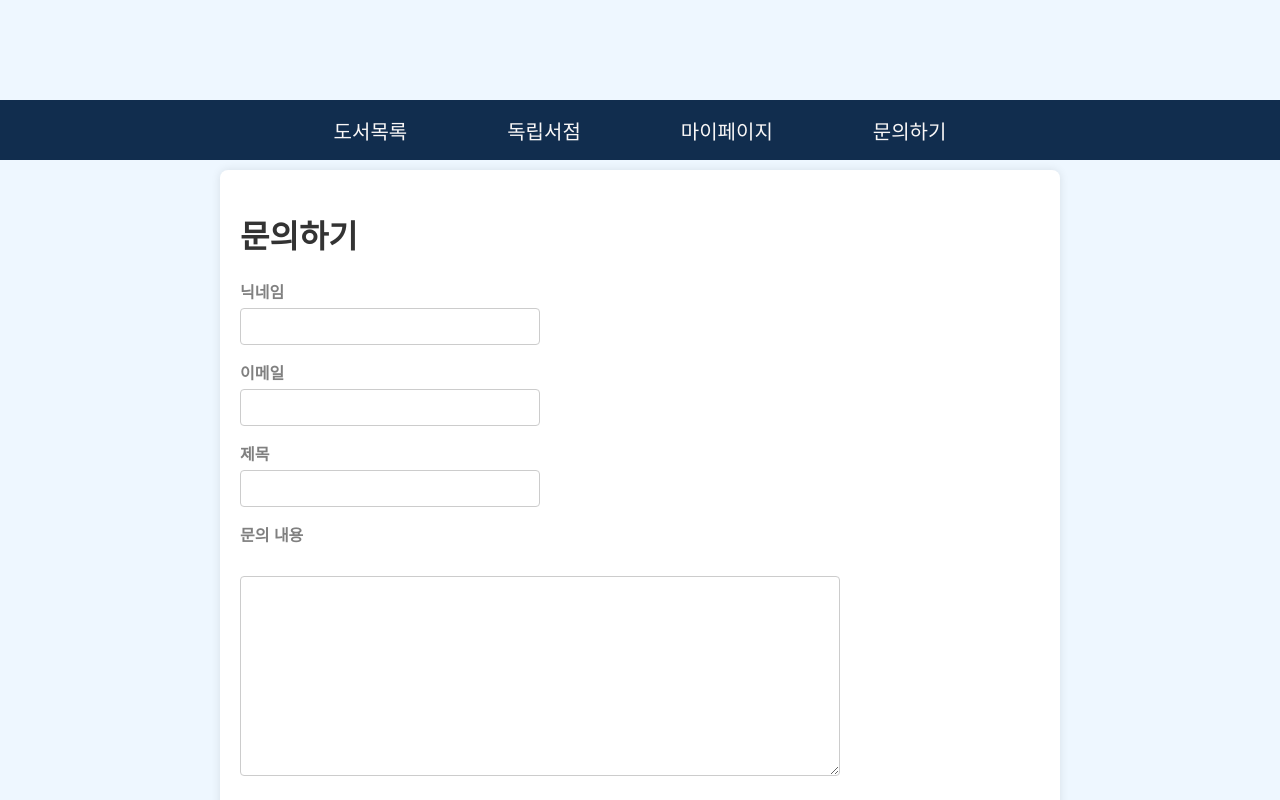
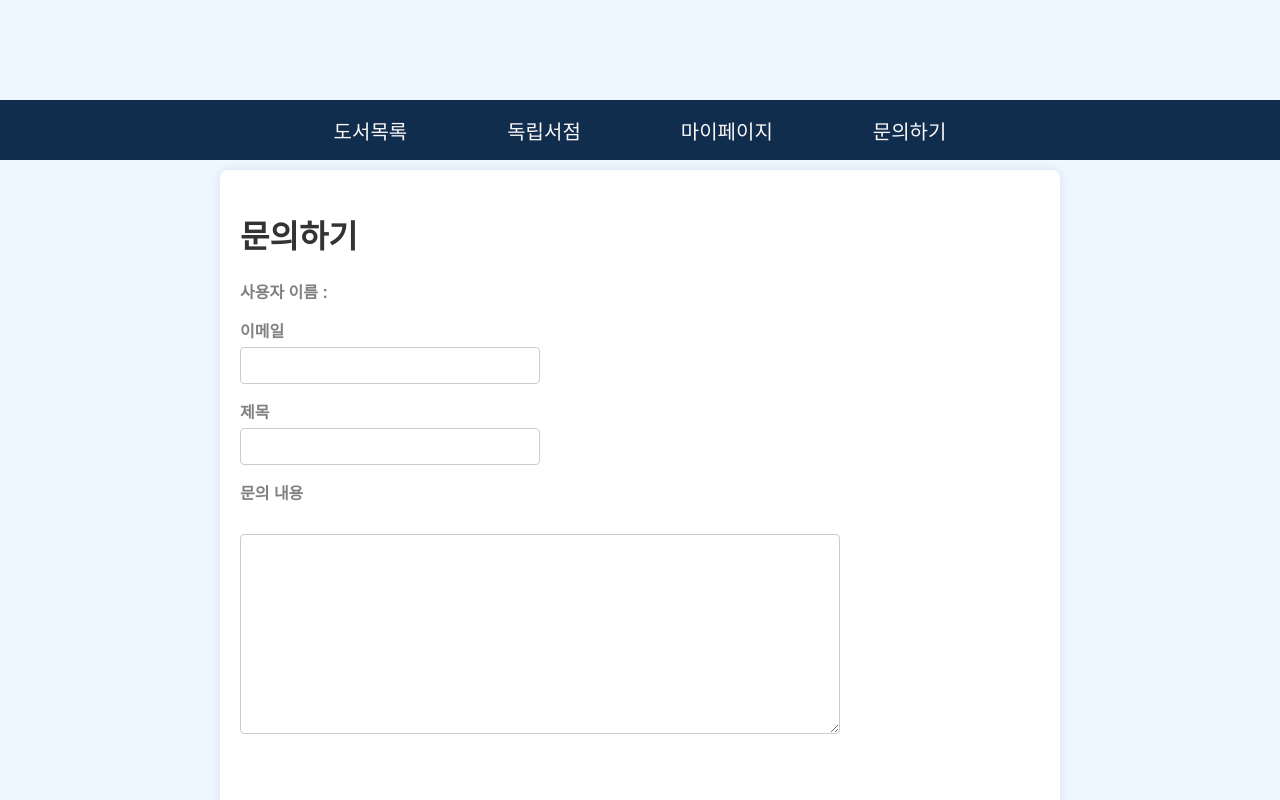
Before and after one commit to san-sae/WEBSW_PROJECT, a React (Create React App) app in the folder react_project/: page /question in a window 1280 px wide. Shown: the top 800 px of the page. Built offline with nearby package versions, Linux system fonts and the light colour scheme.

Commit message:
small edit

```diff
--- a/react_project/src/pages/MyPage.js
+++ b/react_project/src/pages/MyPage.js
@@ -10,7 +10,7 @@ const MyPage = () => {
     const navigate = useNavigate();
 
     const goBack = () => {
-        navigate("/signin");
+        navigate("/Home");
     };
 
     return (
@@ -24,7 +24,7 @@ const MyPage = () => {
                   <p><strong>ID:</strong> {id}</p>
                   <p><strong>비밀번호:</strong> {password}</p>
               </div>
-              <button className="backButton" onClick={goBack}>Go Back</button>
+              <button className="backButton" onClick={goBack}>홈으로</button>
             </div>
         </div>
     );
--- a/react_project/src/pages/Question.js
+++ b/react_project/src/pages/Question.js
@@ -3,7 +3,17 @@ import axios from 'axios';
 import './Question.css';
 import Nav from './../component/Nav';
 
+// const MyPage = () => {
+//   const id = localStorage.getItem('id');
+//   const password = localStorage.getItem('password');
+//   const username = localStorage.getItem('username');
+
+// };
+
+
 const ContactForm = () => {
+  const username = localStorage.getItem('username');
+
   const [formData, setFormData] = useState({
     nickname: '',
     mail: '',
@@ -44,8 +54,8 @@ const ContactForm = () => {
       <h1>문의하기</h1>
       <form onSubmit={handleSubmit}>
         <div>
-          <label htmlFor="nickname">닉네임</label>
-          <input type="text" id="nickname" name="nickname" value={formData.nickname} onChange={handleChange} required />
+          <label htmlFor="nickname">사용자 이름 : {username}</label>
+          {/* <input type="text" id="nickname" name="nickname" value={formData.nickname} onChange={handleChange} required /> */}
         </div>
         <div>
           <label htmlFor="mail">이메일</label>
```
Also changed, not shown: 1 other file (tests, documents, lock files or other folders).
